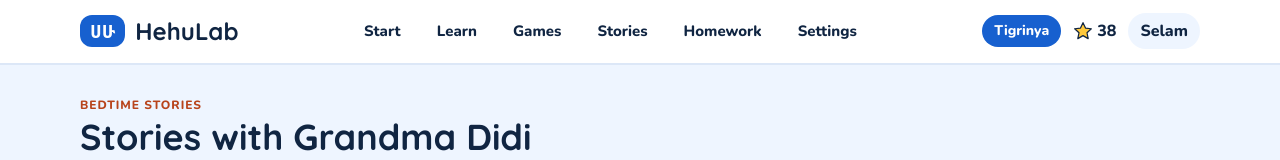
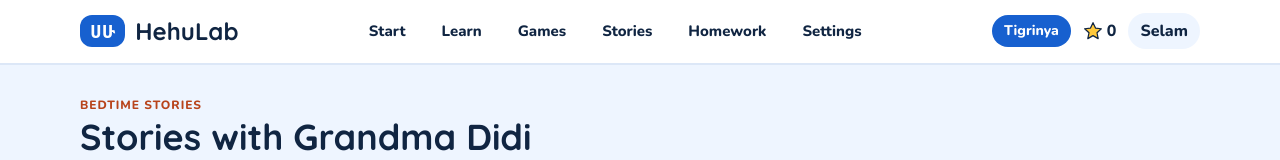
Before and after one commit to Fikretekie/HehuLab, a Next.js app: page /app/stories in a window 1280 px wide. Shown: the top 160 px of the page. Built offline with nearby package versions, Linux system fonts and the light colour scheme; no server answers.

Commit message:
Top bar shows real stars and the English track; morning notes in docs/TASKS.md and CLAUDE.md
Co-Authored-By: Claude Opus 5.5 <noreply@anthropic.com>

```diff
--- a/components/KidTopBar.jsx
+++ b/components/KidTopBar.jsx
@@ -37,8 +37,8 @@ export default function KidTopBar() {
           ))}
         </nav>
         <div className="flex items-center gap-3 font-extrabold">
-          <span className="chip bg-brand text-white">{langOf(kid).name}</span>
-          <span className="flex items-center gap-1"><Star /> 38</span>
+          <span className="chip bg-brand text-white">{kid.track === "english" ? `English · ${langOf(kid).name}` : langOf(kid).name}</span>
+          <span className="flex items-center gap-1"><Star /> {Object.values(kid.stars || {}).reduce((n, x) => n + x, 0)}</span>
           <span className="rounded-full bg-soft px-3 py-1.5">{kid.name}</span>
         </div>
       </div>
```
Also changed, not shown: 2 other files (tests, documents, lock files or other folders).
